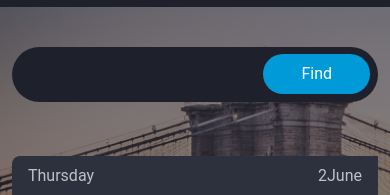
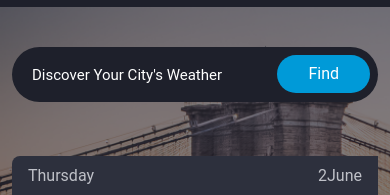
Before and after one commit to EslamElsebaey/Weather_API, a plain HTML site: page index.html in a window 390 px wide. Shown: the part 62-257 px from the top of the page. Drawn offline with nearby package versions, Linux system fonts and the light colour scheme; no server answers.

Commit message:
create 9

```diff
--- a/css/style.css
+++ b/css/style.css
@@ -55,6 +55,9 @@ header {
   border: 0;
   color: #fff;
   font-size: 17px;
+}
+#searchInput::placeholder{
+  color: #fff;
 }
 #searchInput:focus {
   outline: none;
@@ -210,4 +213,14 @@ header {
   .forecast {
     margin-top: -220px;
   }
+#searchInput{
+  padding: 15px 20px;
 }
+#searchInput::placeholder{
+  font-size: 15px;
+}
+.find{
+  padding: 6px 30px;
+  top: 8px;
+}
+}
--- a/index.html
+++ b/index.html
@@ -44,7 +44,7 @@
 
       <header>
         <div class="container inputdiv position-relative">
-          <input type="text" class="w-100" id="searchInput" />
+          <input type="text" class="w-100" placeholder="Discover Your City's Weather" id="searchInput" />
           <div id="tryToWrite" class="d-none">Try to write full Name</div>
           <button class="btn find position-absolute" id="find">Find</button>
         </div>
```
